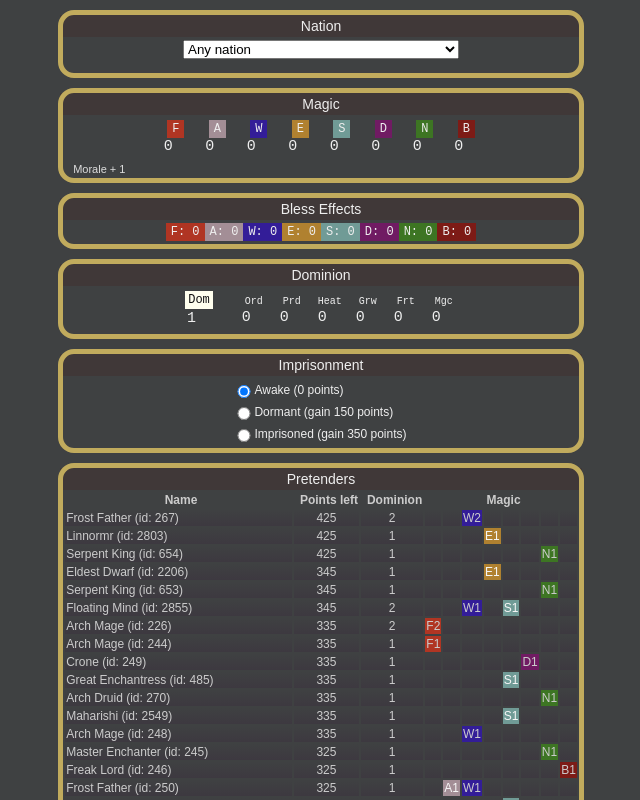
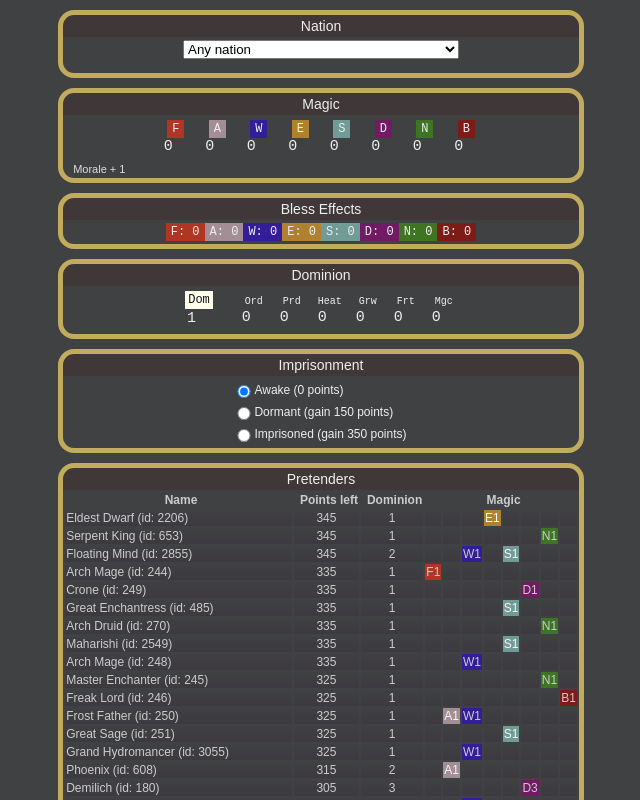
Before and after one commit to bsielski/pretenders-dom5, a React (Create React App) app: page / in a window 1280 px wide. Shown: the top 800 px of the page, without its empty margins (319-959 px from the left). Built offline with nearby package versions, Linux system fonts and the light colour scheme.

Commit message:
Comment out second shapes of pretenders, add some new pretenders

```diff
--- a/src/pretenders.js
+++ b/src/pretenders.js
@@ -15,14 +15,14 @@ export function getPretenders() {
       shapechange: 1027,
       startdom: 2
     },
-    1027: {
-      N: 1,
-      name: "Carrion Lord",
-      pathcost: 80,
-      pointcost: null,
-      shapechange: 1026,
-      startdom: 2
-    },
+    // 1027: {
+    //   N: 1,
+    //   name: "Carrion Lord",
+    //   pathcost: 80,
+    //   pointcost: null,
+    //   shapechange: 1026,
+    //   startdom: 2
+    // },
     109: {
       E: 2,
       W: 1,
@@ -298,7 +298,7 @@ export function getPretenders() {
       name: "Cyclops",
       pathcost: 60,
       pointcost: 280,
-      realm1: 3,
+      // realm1: 3,
       startdom: 3
     },
     1561: {
@@ -378,16 +378,16 @@ export function getPretenders() {
       shapechange: 1897,
       startdom: 1
     },
-    1897: {
-      A: 1,
-      N: 1,
-      S: 1,
-      name: "Feathered Serpent",
-      pathcost: 40,
-      pointcost: null,
-      shapechange: 1896,
-      startdom: 1
-    },
+    // 1897: {
+    //   A: 1,
+    //   N: 1,
+    //   S: 1,
+    //   name: "Feathered Serpent",
+    //   pathcost: 40,
+    //   pointcost: null,
+    //   shapechange: 1896,
+    //   startdom: 1
+    // },
     1898: {
       A: 1,
       name: "Fomorian Sorcerer",
@@ -503,15 +503,15 @@ export function getPretenders() {
       realm1: 1,
       startdom: 3
     },
-    226: {
-      F: 2,
-      name: "Arch Mage",
-      pathcost: 80,
-      pointcost: 90,
-      realm1: 10,
-      shapechange: 216,
-      startdom: 2
-    },
+    // 226: {
+    //   F: 2,
+    //   name: "Arch Mage",
+    //   pathcost: 80,
+    //   pointcost: 90,
+    //   realm1: 10,
+    //   shapechange: 216,
+    //   startdom: 2
+    // },
     2315: {
       B: 3,
       name: "Melqart",
@@ -528,14 +528,14 @@ export function getPretenders() {
       shapechange: 2317,
       startdom: 2
     },
-    2317: {
-      W: 2,
-      name: "Celestial Bureaucrat",
-      pathcost: 60,
-      pointcost: null,
-      shapechange: 2316,
-      startdom: 2
-    },
+    // 2317: {
+    //   W: 2,
+    //   name: "Celestial Bureaucrat",
+    //   pathcost: 60,
+    //   pointcost: null,
+    //   shapechange: 2316,
+    //   startdom: 2
+    // },
     2318: {
       A: 1,
       S: 1,
@@ -546,15 +546,15 @@ export function getPretenders() {
       shapechange: 2319,
       startdom: 2
     },
-    2319: {
-      A: 1,
-      S: 1,
-      name: "Celestial Bureaucrat",
-      pathcost: 60,
-      pointcost: null,
-      shapechange: 2318,
-      startdom: 2
-    },
+    // 2319: {
+    //   A: 1,
+    //   S: 1,
+    //   name: "Celestial Bureaucrat",
+    //   pathcost: 60,
+    //   pointcost: null,
+    //   shapechange: 2318,
+    //   startdom: 2
+    // },
     2426: {
       E: 1,
       name: "Bouda Father",
@@ -563,14 +563,14 @@ export function getPretenders() {
       shapechange: 2427,
       startdom: 1
     },
-    2427: {
-      E: 1,
-      name: "Werehyena",
-      pathcost: 20,
-      pointcost: null,
-      shapechange: 2426,
-      startdom: 1
-    },
+    // 2427: {
+    //   E: 1,
+    //   name: "Werehyena",
+    //   pathcost: 20,
+    //   pointcost: null,
+    //   shapechange: 2426,
+    //   startdom: 1
+    // },
     2431: {
       E: 1,
       name: "Titan of the Underworld",
@@ -641,14 +641,14 @@ export function getPretenders() {
       shapechange: 2441,
       startdom: 2
     },
-    2441: {
-      W: 2,
-      name: "Great Seer of the Deeps",
-      pathcost: 80,
-      pointcost: null,
-      shapechange: 2440,
-      startdom: 2
-    },
+    // 2441: {
+    //   W: 2,
+    //   name: "Great Seer of the Deeps",
+    //   pathcost: 80,
+    //   pointcost: null,
+    //   shapechange: 2440,
+    //   startdom: 2
+    // },
     2442: {
       B: 1,
       N: 1,
@@ -869,15 +869,15 @@ export function getPretenders() {
       shapechange: 2551,
       startdom: 2
     },
-    2551: {
-      B: 1,
-      N: 1,
-      name: "Manushya Raksharani",
-      pathcost: 40,
-      pointcost: null,
-      shapechange: 2550,
-      startdom: 2
-    },
+    // 2551: {
+    //   B: 1,
+    //   N: 1,
+    //   name: "Manushya Raksharani",
+    //   pathcost: 40,
+    //   pointcost: null,
+    //   shapechange: 2550,
+    //   startdom: 2
+    // },
     2552: {
       S: 3,
       name: "Ahura of Wisdom",
@@ -926,15 +926,24 @@ export function getPretenders() {
       pointcost: 210,
       startdom: 2
     },
-    2609: {
+    2608: {
       F: 1,
       D: 1,
-      name: "Great Warlock",
-      pathcost: 80,
-      pointcost: null,
-      shapechange: 2608,
-      startdom: 2
-    },
+      name: "Azi",
+      pathcost: 80,
+      pointcost: 220,
+      shapechange: 2609,
+      startdom: 2
+    },
+    // 2609: {
+    //   F: 1,
+    //   D: 1,
+    //   name: "Great Warlock",
+    //   pathcost: 80,
+    //   pointcost: null,
+    //   shapechange: 2608,
+    //   startdom: 2
+    // },
     2610: {
       B: 1,
       name: "Angra Mainyu",
@@ -975,24 +984,24 @@ export function getPretenders() {
       shapechange: 268,
       startdom: 2
     },
-    267: {
-      W: 2,
-      name: "Frost Father",
-      pathcost: 80,
-      pointcost: null,
-      realm1: 10,
-      shapechange: 265,
-      startdom: 2
-    },
-    268: {
-      N: 2,
-      name: "Master Enchanter",
-      pathcost: 80,
-      pointcost: 100,
-      realm1: 10,
-      shapechange: 266,
-      startdom: 2
-    },
+    // 267: {
+    //   W: 2,
+    //   name: "Frost Father",
+    //   pathcost: 80,
+    //   pointcost: null,
+    //   realm1: 10,
+    //   shapechange: 265,
+    //   startdom: 2
+    // },
+    // 268: {
+    //   N: 2,
+    //   name: "Master Enchanter",
+    //   pathcost: 80,
+    //   pointcost: 100,
+    //   realm1: 10,
+    //   shapechange: 266,
+    //   startdom: 2
+    // },
     2685: {
       A: 1,
       W: 1,
@@ -1259,15 +1268,15 @@ export function getPretenders() {
       shapechange: 2803,
       startdom: 1
     },
-    2803: {
-      E: 1,
-      name: "Linnormr",
-      pathcost: 20,
-      pointcost: null,
-      realm1: 1,
-      shapechange: 2802,
-      startdom: 1
-    },
+    // 2803: {
+    //   E: 1,
+    //   name: "Linnormr",
+    //   pathcost: 20,
+    //   pointcost: null,
+    //   realm1: 1,
+    //   shapechange: 2802,
+    //   startdom: 1
+    // },
     2847: {
       W: 3,
       name: "Protogenos of the Sea",
@@ -1351,16 +1360,16 @@ export function getPretenders() {
       shapechange: 2882,
       startdom: 2
     },
-    2882: {
-      A: 1,
-      E: 1,
-      W: 1,
-      name: "Telkhine God-King",
-      pathcost: 40,
-      pointcost: null,
-      shapechange: 2881,
-      startdom: 2
-    },
+    // 2882: {
+    //   A: 1,
+    //   E: 1,
+    //   W: 1,
+    //   name: "Telkhine God-King",
+    //   pathcost: 40,
+    //   pointcost: null,
+    //   shapechange: 2881,
+    //   startdom: 2
+    // },
     2922: {
       A: 1,
       W: 1,
@@ -1670,13 +1679,13 @@ export function getPretenders() {
       shapechange: 402,
       startdom: 1
     },
-    402: {
-      N: 1,
-      name: "Crone",
-      pointcost: null,
-      shapechange: 401,
-      startdom: 1
-    },
+    // 402: {
+    //   N: 1,
+    //   name: "Crone",
+    //   pointcost: null,
+    //   shapechange: 401,
+    //   startdom: 1
+    // },
     472: {
       E: 1,
       S: 2,
@@ -1854,14 +1863,14 @@ export function getPretenders() {
       shapechange: 654,
       startdom: 1
     },
-    654: {
-      N: 1,
-      name: "Serpent King",
-      pointcost: null,
-      realm1: 7,
-      shapechange: 653,
-      startdom: 1
-    },
+    // 654: {
+    //   N: 1,
+    //   name: "Serpent King",
+    //   pointcost: null,
+    //   realm1: 7,
+    //   shapechange: 653,
+    //   startdom: 1
+    // },
     655: {
       E: 1,
       name: "Scorpion King",
@@ -1923,14 +1932,14 @@ export function getPretenders() {
       shapechange: 858,
       startdom: 1
     },
-    858: {
-      B: 1,
-      name: "Jaguar",
-      pathcost: 20,
-      pointcost: null,
-      shapechange: 857,
-      startdom: 1
-    },
+    // 858: {
+    //   B: 1,
+    //   name: "Jaguar",
+    //   pathcost: 20,
+    //   pointcost: null,
+    //   shapechange: 857,
+    //   startdom: 1
+    // },
     862: {
       B: 2,
       name: "Vampire Queen",
@@ -2036,7 +2045,27 @@ export function getPretenders() {
       pointcost: 190,
       realm1: 3,
       startdom: 2
-    }
+    },
+    3121: {
+      F: 1,
+      A: 1,
+      E: 1,
+      name: "Eldest Cyclops",
+      pathcost: 60,
+      pointcost: 240,
+      realm1: 3,
+      startdom: 2
+    },
+    3124: {
+      F: 1,
+      W: 1,
+      S: 1,
+      name: "Titan of Forethough",
+      pathcost: 60,
+      pointcost: 260,
+      realm1: 3,
+      startdom: 3
+    },
   }
   Object.keys(vanilla_pretenders_data).forEach(pretenderId => {
     if (!vanilla_pretenders_data[pretenderId].F) {
```
